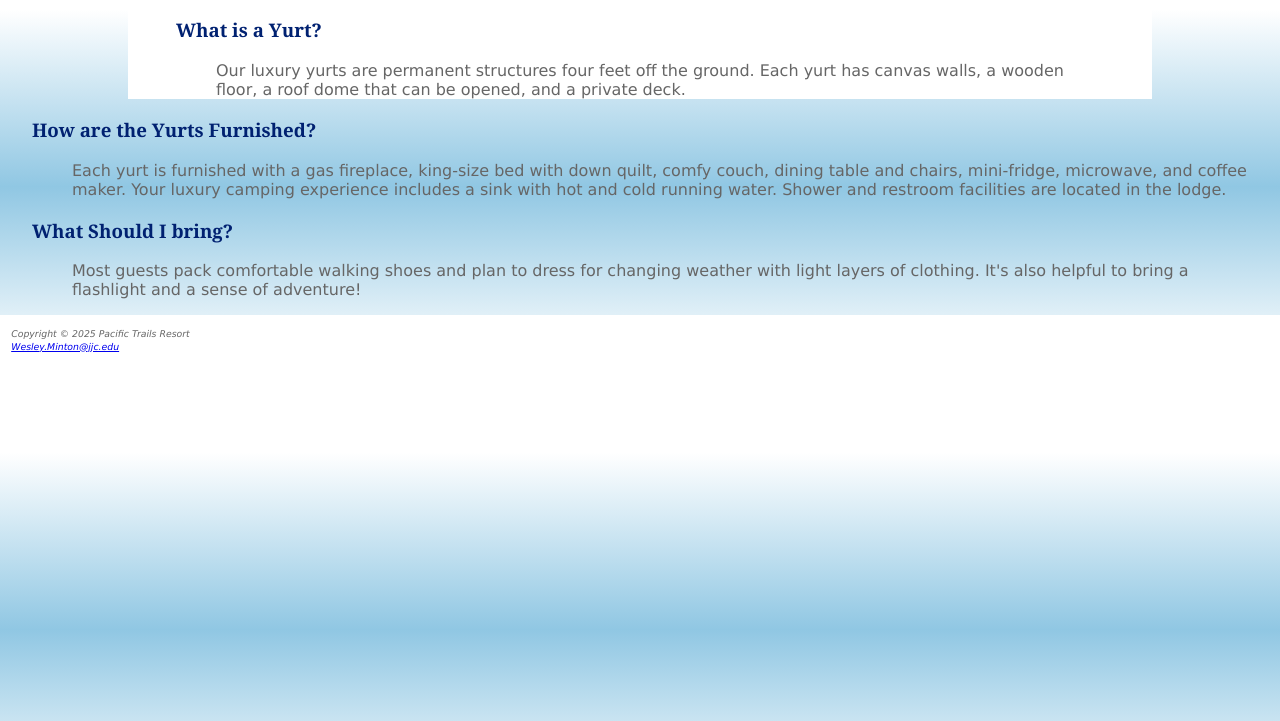
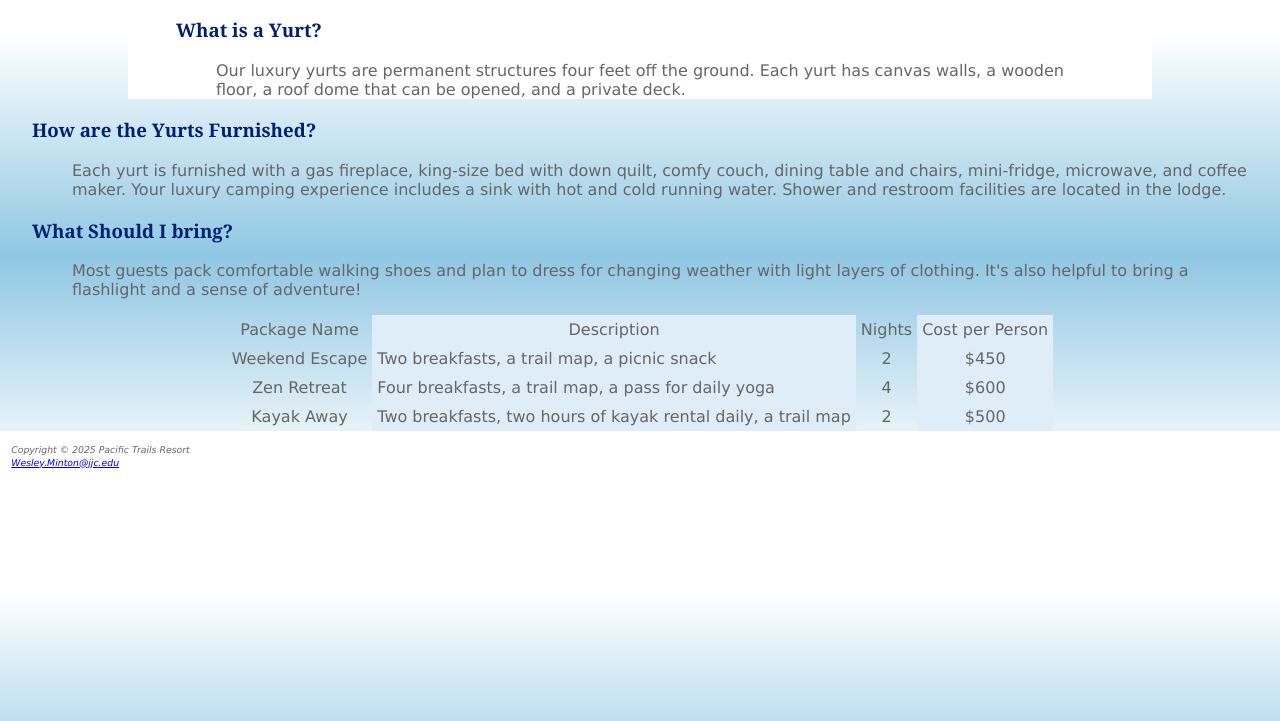
Before and after one commit to wminton1/minton-pacific-trails, a plain HTML site: page yurts.html in a window 1280 px wide. Shown: the part 79-800 px from the top of the page. Drawn offline with Linux system fonts and the light colour scheme.

Commit message:
Add files via upload

```diff
--- a/pacific.css
+++ b/pacific.css
@@ -120,3 +120,27 @@ nav a {
 #desktop {
     display: inline;
 }
+table {
+    margin-left: auto;
+    margin-right: auto;
+    border-width: 1px;
+    border-color: #3399cc;
+    border-collapse: collapse;
+}
+th {
+    padding: 5px;
+    border-width: 1px;
+    border-color: #3399cc;
+}
+td {
+    text-align: center;
+    padding: 5px;
+    border-width: 1px;
+    border-color: #3399cc;
+}
+.text {
+    text-align: left;
+}
+table tr :nth-of-type(even) {
+    background-color: #DFEDF8;
+}
--- a/yurts.html
+++ b/yurts.html
@@ -46,8 +46,33 @@
                                 and a sense of adventure!</p></dd>
                             </section>
                         </div>
+                            <table>
+                                    <tr>
+                                        <td>Package Name</td>
+                                        <td>Description</td>
+                                        <td>Nights</td>
+                                        <td>Cost per Person</td>
+                                    </tr>
+                                    <tr>
+                                        <td>Weekend Escape</td>
+                                        <td class="text">Two breakfasts, a trail map, a picnic snack</td>
+                                        <td>2</td>
+                                        <td>$450</td>
+                                    </tr>
+                                    <tr>
+                                        <td>Zen Retreat</td>
+                                        <td class="text">Four breakfasts, a trail map, a pass for daily yoga</td>
+                                        <td>4</td>
+                                        <td>$600</td>
+                                    </tr>
+                                    <tr>
+                                        <td>Kayak Away</td>
+                                        <td class="text">Two breakfasts, two hours of kayak rental daily, a trail map</td>
+                                        <td>2</td>
+                                        <td>$500</td>
+                                    </tr>
+                            </table>
                         </main>
-                </main>
                 <footer>
                     <small>
                         <i>
```
